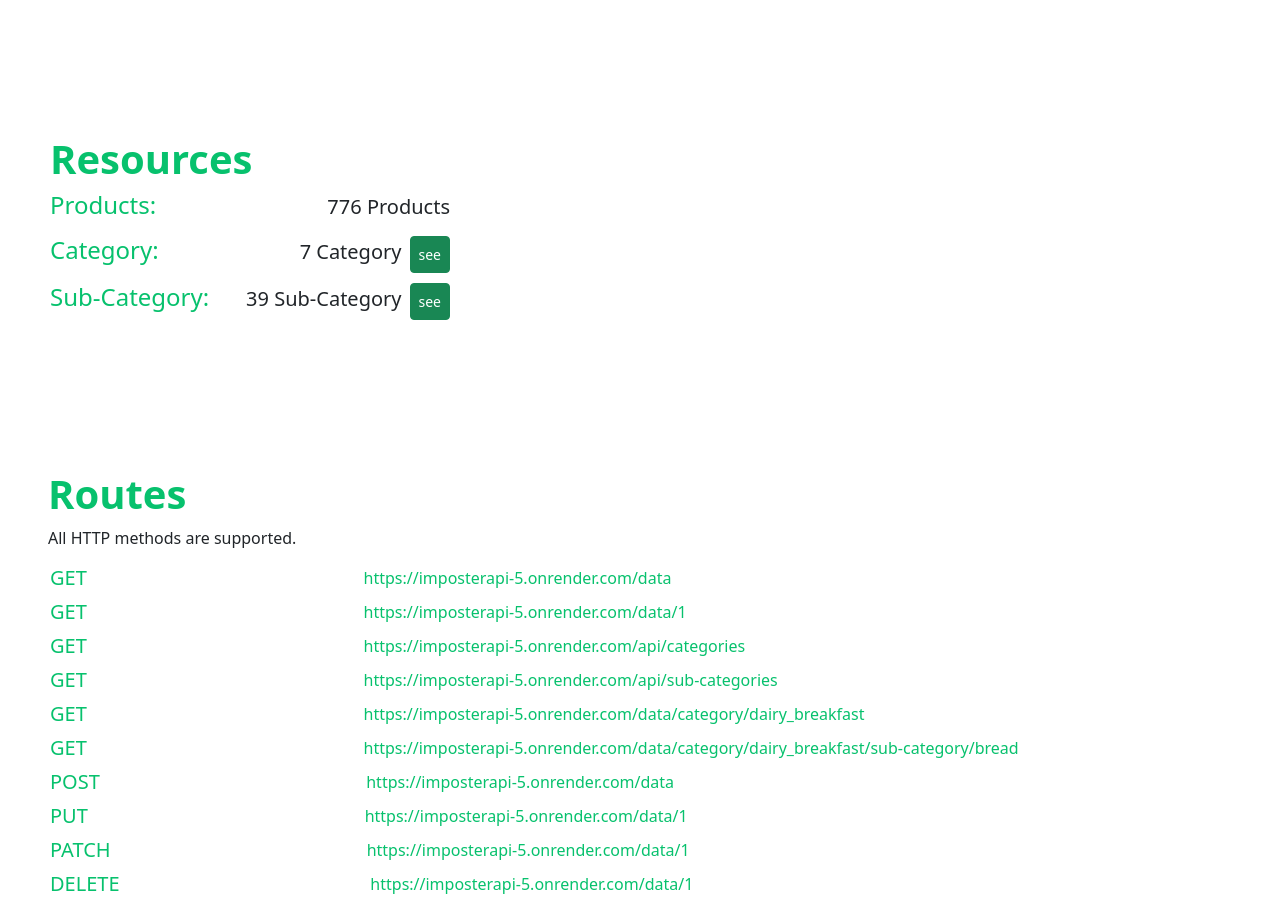
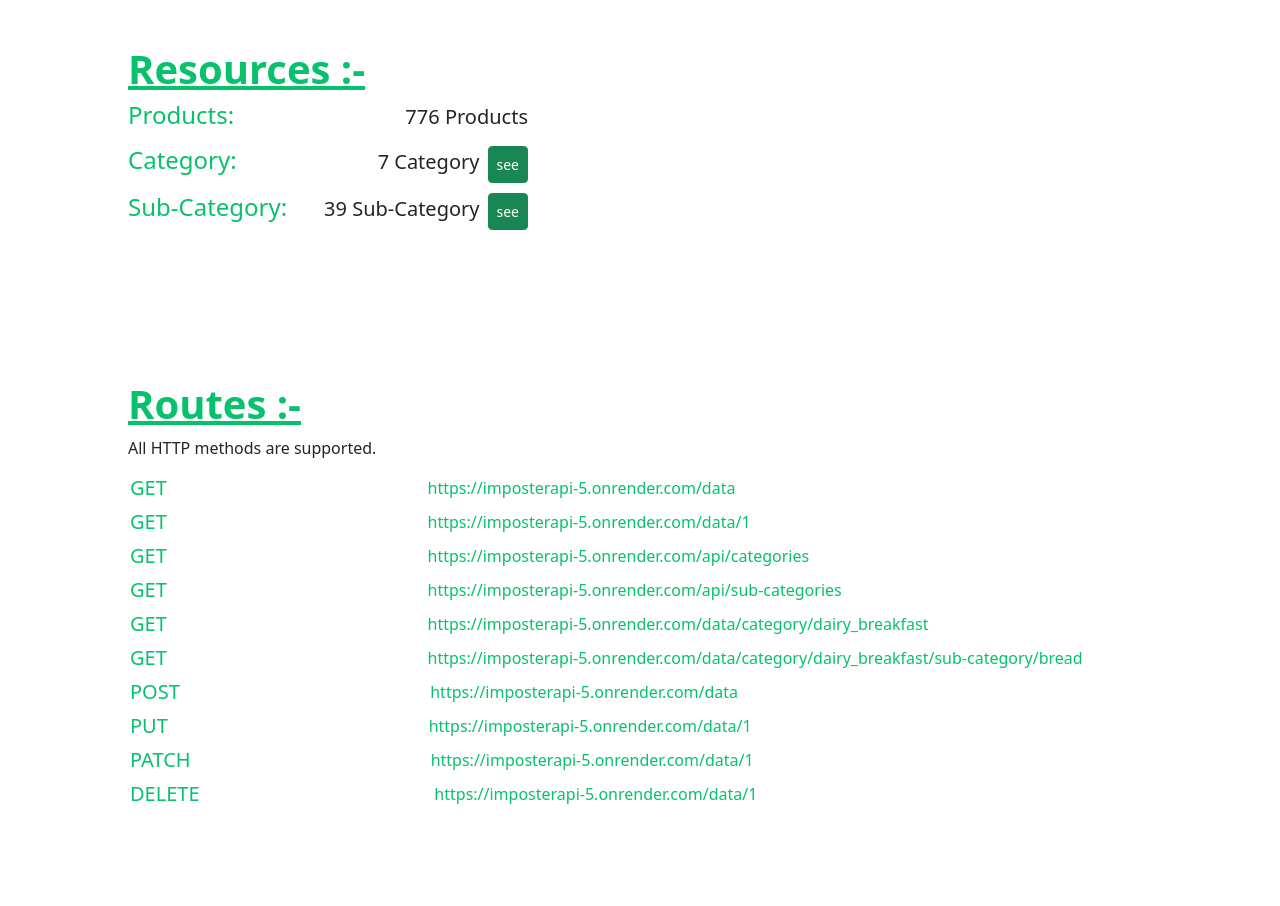
Before and after one commit to jaykumar14921/ImposterAPI, a website: page public/index.html in a window 1280 px wide. Shown: the part 1840-2746 px from the top of the page. After the commit the page ends 2705 px from the top, so only its background shows below. Drawn offline with nearby package versions, Linux system fonts and the light colour scheme.

Commit message:
index.html

```diff
--- a/public/index.html
+++ b/public/index.html
@@ -145,7 +145,8 @@
             </div>
 
 
-            <div class="m-0">
+            <div style="margin-top: -130px;">
+">
                 <div class="m-0" style="padding-left: 2%;">
                     <h3 style="color: rgb(7, 193, 109);">Demo Website</h3>
                     <p>A demo E-commerce website Created using this API.</p>
@@ -160,9 +161,9 @@
             </div>
 
 
-            <div style="width: 400px; margin-left: 50px; margin-top: -170px;">
+            <div style="width: 400px; margin-left: 10%; margin-top: -170px;">
 
-                <h1 style="color:  rgb(7, 193, 109); font-weight: 600px;">Resources</h1>
+                <h1 style="color:  rgb(7, 193, 109); font-weight: 600px;"><u>Resources :-</u></h1>
                 <div class="d-flex justify-content-between m-0">
                   <h4 style="color:  rgb(7, 193, 109);">Products:</h4>
                   <h5 class="mt-1">776 Products</h5>
@@ -194,8 +195,8 @@
             </div>
 
 
-            <div id="routes" class="ms-5">
-                <h1 style="color:  rgb(7, 193, 109); font-weight: 600px;">Routes</h1>
+            <div id="routes" style="margin-left: 10%; margin-bottom: 4%;">
+                <h1 style="color:  rgb(7, 193, 109); font-weight: 600px;"><u>Routes :-</u></h1>
                 <h7>All HTTP methods are supported.</h6>
 
                 <div class="mt-3">
```
